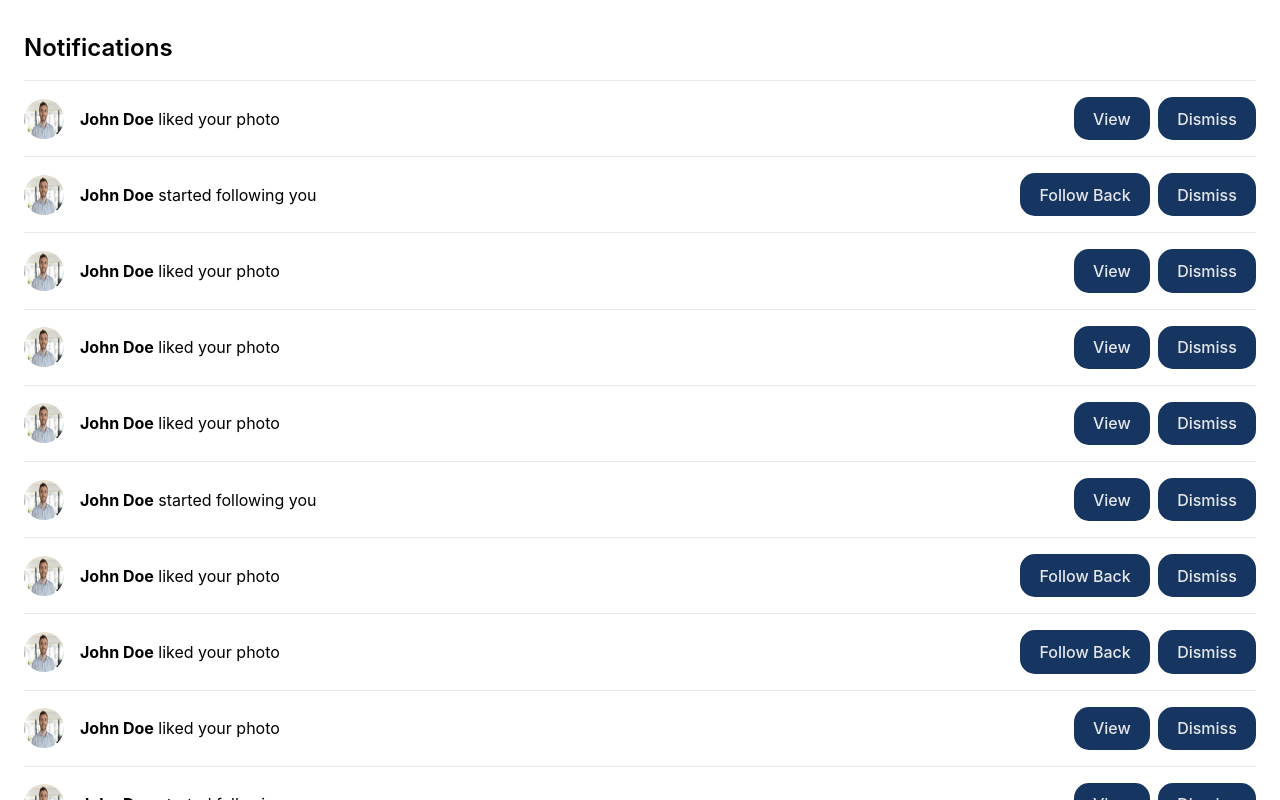
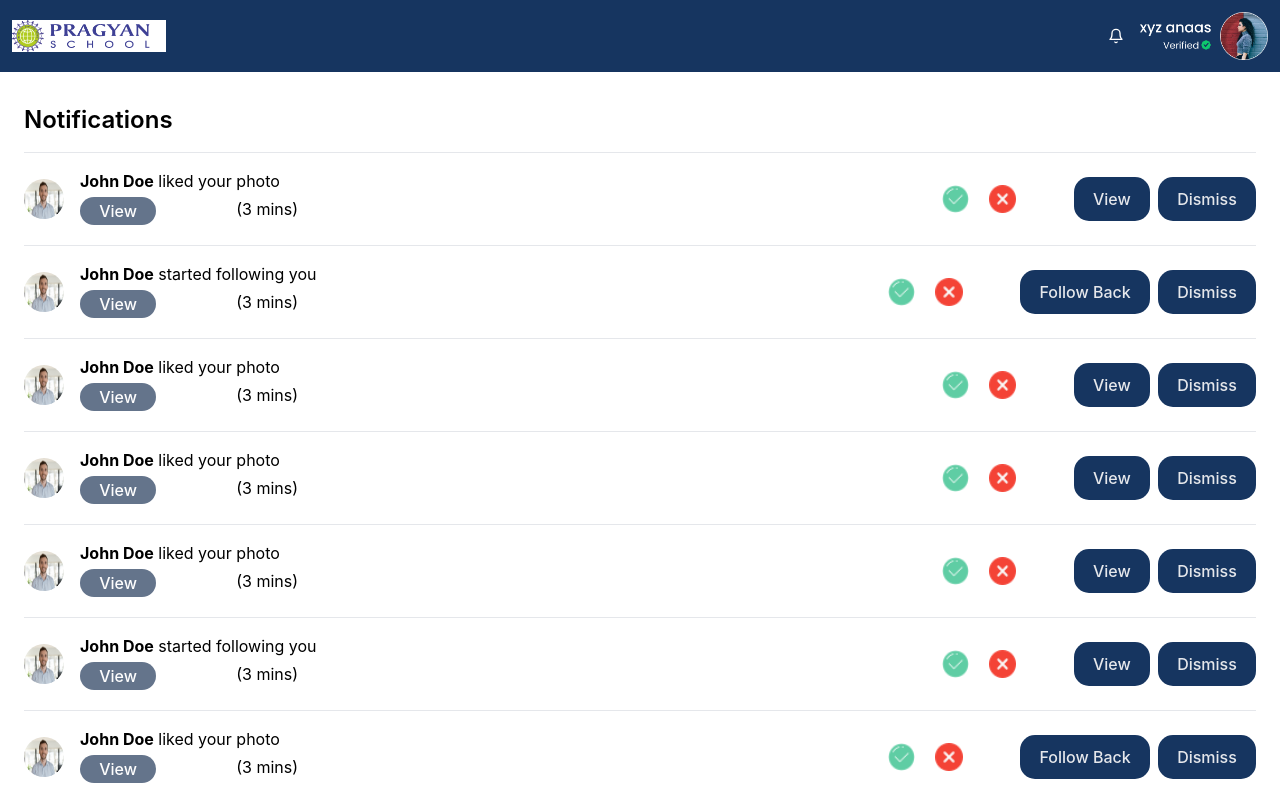
Before and after one commit to sinhasatyam045/Alum_Fullstack, a React (Vite) app: page /notification in a window 1280 px wide. Shown: the top 800 px of the page. Built offline with nearby package versions, Linux system fonts and the light colour scheme.

Commit message:
added some changes in notification.jsx

```diff
--- a/src/components/notification/notification.jsx
+++ b/src/components/notification/notification.jsx
@@ -1,22 +1,51 @@
-import React from 'react';
+import React, { useState } from "react";
+import { FiBell } from "react-icons/fi"; // Import notification bell icon
+import SchoolLogo from "../../assets/images/message/Linkbkj.png"; // Replace with the path to your school logo
+import ProfilePicture from "../../assets/images/message/profile.png"; // Replace with the path to your profile picture
+import tick from "../../../public/Images/tick-mark.png";
+import cross from "../../../public/Images/remove.png"
+
 
 const Notification = () => {
   // Sample data (replace with actual data from your application)
-  const userProfile = 'Images/profile.jpg';
-  const userName = 'John Doe';
+  const userProfile = "Images/profile.jpg";
+  const userName = "John Doe";
   const notificationData = [
-    { id: 1, message: 'liked your photo', actionButtons: ['View', 'Dismiss'] },
-    { id: 2, message: 'started following you', actionButtons: ['Follow Back', 'Dismiss'] },
-    { id: 3, message: 'liked your photo', actionButtons: ['View', 'Dismiss'] },
-    { id: 4, message: 'liked your photo', actionButtons: ['View', 'Dismiss'] },
-    { id: 5, message: 'liked your photo', actionButtons: ['View', 'Dismiss'] },
-    { id: 6, message: 'started following you', actionButtons: ['View', 'Dismiss'] },
-    { id: 7, message: 'liked your photo', actionButtons: ['Follow Back', 'Dismiss'] },
-    { id: 8, message: 'liked your photo', actionButtons: ['Follow Back', 'Dismiss'] },
-    { id: 9, message: 'liked your photo', actionButtons: ['View', 'Dismiss'] },
-    { id: 20, message: 'started following you', actionButtons: ['View', 'Dismiss'] },
-    { id: 11, message: 'started following you', actionButtons: ['View', 'Dismiss'] },
-
+    { id: 1, message: "liked your photo", actionButtons: ["View", "Dismiss"] },
+    {
+      id: 2,
+      message: "started following you",
+      actionButtons: ["Follow Back", "Dismiss"],
+    },
+    { id: 3, message: "liked your photo", actionButtons: ["View", "Dismiss"] },
+    { id: 4, message: "liked your photo", actionButtons: ["View", "Dismiss"] },
+    { id: 5, message: "liked your photo", actionButtons: ["View", "Dismiss"] },
+    {
+      id: 6,
+      message: "started following you",
+      actionButtons: ["View", "Dismiss"],
+    },
+    {
+      id: 7,
+      message: "liked your photo",
+      actionButtons: ["Follow Back", "Dismiss"],
+    },
+    {
+      id: 8,
+      message: "liked your photo",
+      actionButtons: ["Follow Back", "Dismiss"],
+    },
+    { id: 9, message: "liked your photo", actionButtons: ["View", "Dismiss"] },
+    {
+      id: 20,
+      message: "started following you",
+      actionButtons: ["View", "Dismiss"],
+    },
+    {
+      id: 11,
+      message: "started following you",
+      actionButtons: ["View", "Dismiss"],
+    },
   ];
 
   const handleAction = (id, action) => {
@@ -25,22 +54,77 @@ const Notification = () => {
   };
 
   return (
+    <div>
+
+
+      <div
+        style={{ backgroundColor: "rgb(22, 53, 96)" }}
+        className="p-3 flex items-center justify-between"
+      >
+        <div className="flex items-center bg-white">
+          <img
+            src={SchoolLogo}
+            alt="School Logo"
+            className=" h-8 object-cover mr-4"
+          />
+        </div>
+        <div className="flex items-center">
+          <FiBell className="text-white mr-4 cursor-pointer" />
+          <div className="flex items-center">
+            <div className="overflow-hidden">
+              <img
+                src={ProfilePicture}
+                alt="Profile"
+                className="h-12 w-30 object-cover"
+              />
+            </div>
+          </div>
+        </div>
+      </div>
+
+
       <div className=" mx-auto bg-white rounded-md overflow-hidden shadow-md p-6">
         <div className="mt-2">
           <h3 className="text-2xl font-semibold mb-4">Notifications</h3>
           <hr />
 
           {notificationData.map((notification) => (
-          <div key={notification.id} className="flex items-center justify-between border-b py-4">
+            <div
+              key={notification.id}
+              className="flex items-center justify-between border-b py-4"
+            >
               <div className="flex items-center space-x-4">
-              <img src={userProfile} alt="Notification User" className="w-10 h-10 rounded-full" />
+                <img
+                  src={userProfile}
+                  alt="Notification User"
+                  className="w-10 h-10 rounded-full"
+                />
                 <div>
                   <p>
-                  <span className="font-bold">{userName}</span> {notification.message}
+                    <span className="font-bold">{userName}</span>{" "}
+                    {notification.message}
                   </p>
+                  <div className="py-1 flex">
+                    <button className="bg-slate-500 w-15 py-0.5">View</button>
+                    <p className="mx-20">(3 mins)</p>
                   </div>
                 </div>
+              </div>
+
+
+
+
               <div className="flex space-x-2">
+                <div className="flex mr-12 w-24 py-2">
+                  <img className="px-5" src={tick} alt="" />
+                  <img src={cross} alt="" />
+                </div>
+
+
+
+
+
+
                 {notification.actionButtons.map((actionButton, index) => (
                   <button
                     key={index}
@@ -55,6 +139,7 @@ const Notification = () => {
           ))}
         </div>
       </div>
+    </div>
   );
 };
 
```
Also changed, not shown: public/Images/remove.png (added), public/Images/tick-mark.png (added). Lines whose indentation alone changed are shown as unchanged.
